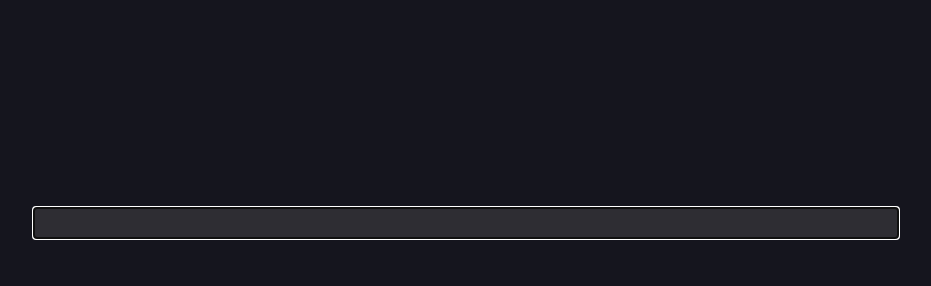
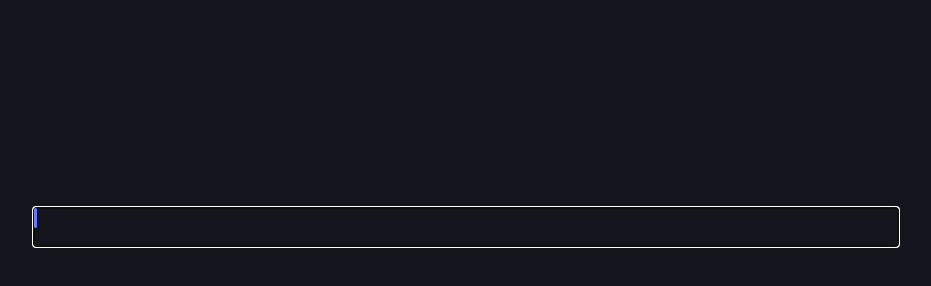
Before and after one commit to Graymore/Editex, a website built with Vite: page index.html in a window 1280 px wide. Shown: the whole page, without its empty margins (174-1105 px from the left). Built offline with nearby package versions, Linux system fonts and the light colour scheme.

Commit message:
Develop v1.0

```diff
--- a/src/Editex.ts
+++ b/src/Editex.ts
@@ -1,11 +1,13 @@
-import Text from "./components/Text"
+import Text from "./core/components/Text"
+import { Class } from "./types/core";
 import History from "./core/history";
 import Builder from "./core/builder";
 
 type EditexElementType = Element | null | string
 type EditexConfigType = {
-    components?: object[],
-    autofocus?: boolean
+    components?: Class[],
+    autofocus?: boolean,
+    defaultComponent?: Class,
 
     /*
     * Hooks
@@ -28,12 +30,10 @@ export default class Editex {
         this.autofocus = config?.autofocus || false
         this.history = new History()
         this.builder = new Builder({
-            history: this.history,
             element: this.computedElement(element),
-            components: config?.components || []
+            components: config?.components || [],
+            defaultComponent: config?.defaultComponent || Text
         })
-
-        this.init()
     }
 
     private computedElement(element: EditexElementType) {
@@ -54,9 +54,4 @@ export default class Editex {
     useBuilder() {
         return this.builder
     }
-
-    private async init() {
-        await this.builder.createDefault()
-        if (this.autofocus) (this.history.get()[0].target as HTMLElement).focus()
-    }
 }
--- a/src/assets/app.scss
+++ b/src/assets/app.scss
@@ -1,3 +1,9 @@
+* {
+    font-family: Arial serif;
+    font-size: 16px;
+    font-weight: 400;
+}
+
 body {
     background-color: #15151e;
     padding: 200px;
@@ -6,12 +12,26 @@ body {
 .editor {
     display: flex;
     flex-direction: column;
-    background-color: #2e2d33;
+    background-color: #15151e;
 
     &__text {
-        font-size: 26px;
+        font-size: 16px;
         font-weight: 400;
         font-family: Arial serif;
         color: white;
+        padding: 10px;
+        caret-color: transparent;
+    }
+
+    &__wrapper {
+        &-caret {
+            position: absolute;
+            width: 3px;
+            border-radius: 10px;
+            height: 20px;
+            background-color: #6a78ff;
+            pointer-events: none;
+            transition: left .12s, top .12s;
+        }
     }
 }
--- a/src/components/Text.ts
+++ /dev/null
@@ -1,9 +0,0 @@
-export default class Text {
-    public name: string = 'Text'
-    render() {
-        const div = document.createElement('div')
-        div.contentEditable = 'true'
-        div.classList.add('editor__text')
-        return div
-    }
-}
--- /dev/null
+++ b/src/core/block.ts
@@ -0,0 +1,22 @@
+import { Component } from './'
+import { Caret } from "./";
+export default class Block extends Component {
+    public _uid: string
+    public _caret: Caret | null
+
+    constructor() {
+        super();
+        this._uid = Math.floor(Date.now() / 10 + Math.random()).toString(36)
+        this._caret = null
+    }
+
+    type(): string {
+        return 'block'
+    }
+
+    render() {
+        const block = document.createElement('div')
+        block.classList.add('editor__block')
+        return block
+    }
+}
--- a/src/core/builder.ts
+++ b/src/core/builder.ts
@@ -1,66 +1,121 @@
-import History from "./history";
-import Text from "../components/Text";
-import { BuilderType } from "../types/builder";
-import { useEnter } from "./shortcut";
+import { Block, Tool, Caret } from './'
+import { Class } from "../types/core";
+import {useEnter, useArrowUp, useArrowDown, useArrowLeft, useArrowRight} from "./shortcut.ts";
+interface BuilderConfig {
+    element: Element | null,
+    components: Class[],
+    defaultComponent: Class
+}
 
 export default class Builder {
-    protected components: object[]
-    protected componentNames: string[]
-    protected history: History
+    protected components: Class[]
+    protected defaultComponent: Class
     protected rootElement: Element | null
-    constructor(config: BuilderType) {
+    protected rootWrapper: Element | null
+    protected rootCaret: Element | null
+
+    protected blocks: Block[]
+    protected tools: Tool[]
+
+    constructor(config: BuilderConfig) {
         this.components = config.components
-        this.componentNames = []
-        // @ts-ignore
-        this.history = config.history
+        this.defaultComponent = config.defaultComponent
         this.rootElement = config.element
+        this.rootWrapper = null
+        this.rootCaret = null
+        this.blocks = []
+        this.tools = []
 
         this.build()
     }
 
-    build() {
-        this.components.forEach(component => {
-            // @ts-ignore
-            this.componentNames.push(new component().name)
-        })
-    }
-
-    protected getBlock() {
-        const block = document.createElement('div')
-        block.classList.add('editor__block')
-        return block
-    }
-
-    createDefault(component?: object) {
+    private build() {
         const root = document.createElement('div')
+        const wrapper = document.createElement('div')
+        const caret = document.createElement('span')
+        caret.classList.add('editor__wrapper-caret')
+        wrapper.classList.add('editor__wrapper')
+        root.appendChild(wrapper)
         root.classList.add('editor')
         this.rootElement?.replaceWith(root)
         this.rootElement = root
-        component !== undefined ? this.create(component) : this.create(Text)
+        this.rootWrapper = wrapper
+        this.rootWrapper.appendChild(caret)
+        this.rootCaret = caret
+
+        this.create(this.defaultComponent)
     }
 
-    create(componentClass: object) {
+    private getBlock() {
+        return new Block().render()
+    }
+
+    create(component: Class) {
         // @ts-ignore
-        const component = new componentClass()
+        const c = new component()
+        if (c.type() === 'block') return this.createBlock(c)
+        if (c.type() === 'tool') return this.createTool(c)
+        return console.warn('Editex: Cant create new component -> Type block or tool is not defined.')
+    }
 
+    private createBlock(component: Block) {
         const date = new Date()
-
-        const target = component.render()
-        target.addEventListener('keydown', (e: Event) => {
-            let keyboard = <KeyboardEvent> e
-            if (keyboard.key === 'Enter' && !keyboard.shiftKey) {
-                e.preventDefault()
-            }
-        })
+        const render = component.render()
         const name = component.name
+        const description = component.description
+        const version = component.version
+        const author = component.author
+        const type = component.type()
         const created_at = date.toDateString()
         const updated_at = date.toDateString()
 
+        component.element = render
+        component._caret = new Caret(component.element)
+
+        useEnter(component.element, () => {
+            this.create(this.defaultComponent)
+        })
+        useArrowUp(component.element, () => {
+            const index = this.blocks.findIndex(block => block._uid === component._uid)
+            if (index > 0) this.blocks[index - 1].element.focus()
+            component._caret?.update(this.rootCaret)
+        })
+        useArrowDown(component.element, () => {
+            const index = this.blocks.findIndex(block => block._uid === component._uid)
+            if (index < this.blocks.length - 1) this.blocks[index + 1].element.focus()
+            component._caret?.update(this.rootCaret)
+        })
+        useArrowLeft(component.element, () => {
+            console.log(component._caret?.getCaretCoords())
+            component._caret?.update(this.rootCaret)
+        })
+        useArrowRight(component.element, () => {
+            console.log(component._caret?.getCaretCoords())
+            component._caret?.update(this.rootCaret)
+        })
+
+        component.element.addEventListener('input', () => {
+            component._caret?.update(this.rootCaret)
+        })
+        component.element.addEventListener('click', () => {
+            component._caret?.update(this.rootCaret)
+        })
+        component.element.addEventListener('mousedown', () => {
+            component._caret?.update(this.rootCaret)
+        })
+
         const block = this.getBlock()
-        block.appendChild(target)
+        block.appendChild(render)
 
-        this.history.set({ name, target, created_at, updated_at })
+        this.rootWrapper?.appendChild(block)
 
-        this.rootElement?.appendChild(block)
+        this.blocks.push(component)
+        this.blocks[this.blocks.length - 1].element.focus()
+
+        return render
+    }
+
+    private createTool(component: Tool) {
+        console.log('tess')
     }
 }
--- /dev/null
+++ b/src/core/caret.ts
@@ -0,0 +1,50 @@
+export default class Caret {
+    public element: Element | HTMLElement | null
+
+    constructor(element: Element | HTMLElement | null) {
+        this.element = element
+    }
+
+    getPosition() {
+        //@ts-ignore
+        let _range = document.getSelection().getRangeAt(0)
+        let range = _range.cloneRange()
+        //@ts-ignore
+        range.selectNodeContents(this.element)
+        range.setEnd(_range.endContainer, _range.endOffset)
+        return range.toString().length
+    }
+
+    setPosition(position: number) {
+        const range = document.createRange()
+        const selection = window.getSelection()
+    }
+
+    setToStart() {
+        // @ts-ignore
+        document.getSelection().collapse(this.element, 0)
+    }
+
+    setToEnd() {
+        // @ts-ignore
+        document.getSelection().collapse(this.element, 1)
+    }
+
+    getCaretCoords() {
+        const selection = window.getSelection()
+        if (selection) {
+            const range = selection.getRangeAt(0)
+            return range.getClientRects()[0]
+        }
+    }
+
+    update(caret: Element | null) {
+        const coords = this.getCaretCoords()
+        !window.getSelection().isCollapsed ? caret.style.display = 'none' : caret.style.display = 'block'
+        if (coords !== undefined) {
+            caret.style.left = coords.x + 'px'
+            caret.style.top = coords.y + 'px'
+            caret.style.height = coords.height + 'px'
+        }
+    }
+}
--- /dev/null
+++ b/src/core/component.ts
@@ -0,0 +1,23 @@
+export interface Component {
+    name: string,
+    description: string,
+    version: string,
+    author: string
+    element: HTMLElement | Element | null
+}
+
+export default class component implements Component {
+    public name: string
+    public description: string
+    public version: string
+    public author: string
+    public element: any
+
+    constructor() {
+        this.name = ''
+        this.description = 'Description Component'
+        this.version = 'v1.0'
+        this.author = 'Editex Core'
+        this.element = null
+    }
+}
--- /dev/null
+++ b/src/core/components/Text.ts
@@ -0,0 +1,16 @@
+import { Block } from '../';
+import { ComponentType } from "../../types/component";
+
+export default class Text extends Block implements ComponentType {
+    constructor() {
+        super();
+    }
+
+    render() {
+        const root = document.createElement('div')
+        root.classList.add('editor__text')
+        root.contentEditable = 'true'
+
+        return root
+    }
+}
--- /dev/null
+++ b/src/core/index.ts
@@ -0,0 +1,11 @@
+import Component from "./component";
+import Block from './block'
+import Tool from './tool'
+import Caret from './caret'
+
+export {
+    Component,
+    Block,
+    Tool,
+    Caret,
+}
--- a/src/core/shortcut.ts
+++ b/src/core/shortcut.ts
@@ -1,11 +1,59 @@
 export const useEnter = (element: Element | null, callback: () => any) => {
     if (element) {
-        element.addEventListener('keyup', e => {
-            e.preventDefault()
+        element.addEventListener('keydown', (e: Event) => {
             let keyboard = <KeyboardEvent> e
-            if (keyboard.key === '13') {
+            if (keyboard.key === 'Enter' && !keyboard.shiftKey) {
+                e.preventDefault()
                 callback()
             }
         })
     }
 }
+
+export const useArrowUp = (element: Element | null, callback: () => any) => {
+    if (element) {
+        element.addEventListener('keydown', (e: Event) => {
+            let keyboard = <KeyboardEvent> e
+            if (keyboard.key === 'ArrowUp') {
+                e.preventDefault()
+                callback()
+            }
+        })
+    }
+}
+
+export const useArrowDown = (element: Element | null, callback: () => any) => {
+    if (element) {
+        element.addEventListener('keydown', (e: Event) => {
+            let keyboard = <KeyboardEvent> e
+            if (keyboard.key === 'ArrowDown') {
+                e.preventDefault()
+                callback()
+            }
+        })
+    }
+}
+
+export const useArrowRight = (element: Element | null, callback: () => any) => {
+    if (element) {
+        element.addEventListener('keydown', (e: Event) => {
+            let keyboard = <KeyboardEvent> e
+            if (keyboard.key === 'ArrowRight') {
+                e.preventDefault()
+                callback()
+            }
+        })
+    }
+}
+
+export const useArrowLeft = (element: Element | null, callback: () => any) => {
+    if (element) {
+        element.addEventListener('keydown', (e: Event) => {
+            let keyboard = <KeyboardEvent> e
+            if (keyboard.key === 'ArrowLeft') {
+                e.preventDefault()
+                callback()
+            }
+        })
+    }
+}
--- a/src/main.ts
+++ b/src/main.ts
@@ -1,6 +1,5 @@
 import './assets/app.scss'
 import Editex from './Editex';
-import Text from "./components/Text";
 
 const builded = () => {
     console.log('Editor is Builded!')
@@ -12,5 +11,5 @@ const rendered = () => {
 const editor = new Editex('#editor', {
     onBuilded: builded,
     onRendered: rendered,
-    autofocus: true
+    autofocus: true,
 })
--- a/src/types/builder.d.ts
+++ /dev/null
@@ -1,6 +0,0 @@
-import History from "../core/history";
-export interface BuilderType {
-    history: History,
-    element: Element | null,
-    components: object[]
-}
--- /dev/null
+++ b/src/types/component.d.ts
@@ -0,0 +1,3 @@
+export interface ComponentType {
+    render: () => Element | HTMLElement
+}
--- /dev/null
+++ b/src/types/core.d.ts
@@ -0,0 +1 @@
+export type Class = { new(...args: any[]): any }
--- a/src/types/history.d.ts
+++ b/src/types/history.d.ts
@@ -1,6 +1,10 @@
 export interface historyItemType {
     name: string,
+    type: string,
+    description: string,
+    version: string,
+    author: string,
     created_at: string,
     updated_at: string
-    target: Element
+    render: Element
 }
```
Also changed, not shown: src/core/tool.ts (added, +10 -0 lines).
